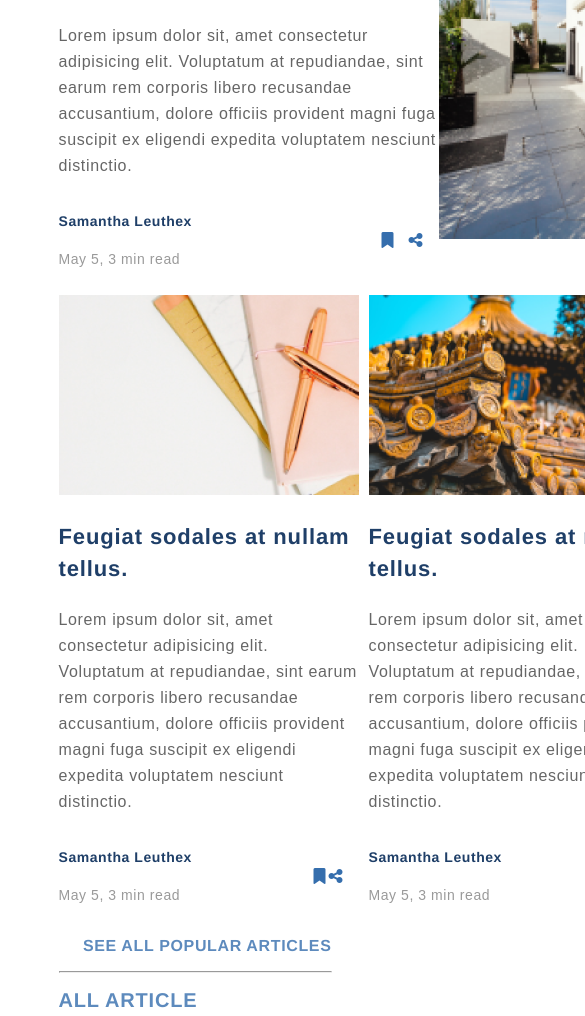
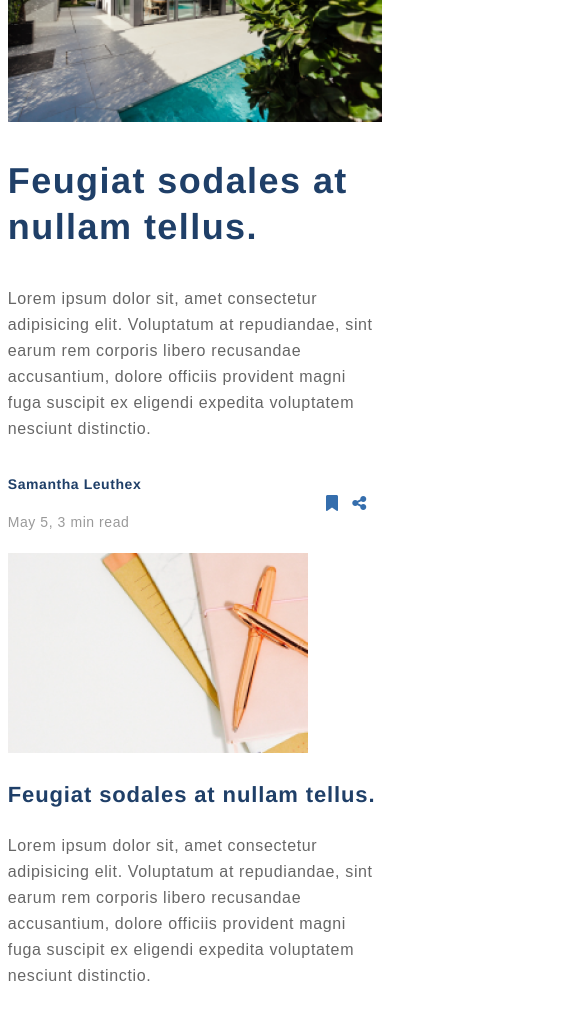
Before and after one commit to Ordnas1/pachaqtec-reto-2, a plain HTML site: page index.html in a window 390 px wide. Shown: the part 647-1663 px from the top of the page, 585 px wide, since content can reach past the window. Drawn offline with Linux system fonts and the light colour scheme; a web font is replaced by a local one.

Commit message:
Add responsive

```diff
--- a/css/styles.css
+++ b/css/styles.css
@@ -2,6 +2,11 @@
 * {
     box-sizing: border-box;
 }
+
+img {
+    max-width: 100%;
+    height: auto;
+  }
 
 *::after, *::before {
     box-sizing: inherit;
@@ -121,6 +126,7 @@ h3 {
     justify-content: center;
     align-items: center;
     margin-bottom: 2em;
+    width: 100vw;
 }
 
 
@@ -145,6 +151,12 @@ h3 {
 
 main {
     padding: 0 15%;
+}
+
+@media(max-width: 1200px){
+    main {
+        padding: 0 2%;
+    }
 }
 
 /* searchbox */
@@ -178,6 +190,8 @@ input[type=text] {
     grid-row-end: 3;
     display: flex;
 }
+
+
 
 .popular-article-main > .popular-article-text {
     order: -1;
@@ -213,9 +227,32 @@ input[type=text] {
     opacity: 0.6;
 }
 
-.popular-article {
-    grid-row-start: 3;
-    grid-row-end: 5;
+
+
+@media(max-width: 950px){
+    .popular-grid {
+        display: grid;
+        grid-template-columns: 1fr;
+        grid-template-rows: auto;
+        justify-items: center;
+        align-items: center;
+        grid-gap: 5px 5px;
+    }
+    .popular-article-main {
+        grid-column: auto;
+        grid-row: auto;
+        flex-direction: column;
+    }
+
+    .popular-article-main > img {
+        order: -1;
+    }
+
+    .popular-article {
+        grid-row: auto;
+        flex-direction: column;
+        justify-content: center;
+    }
 }
 
 .popular-author {
@@ -461,6 +498,15 @@ input[type=text] {
     align-items: center;
 }
 
+@media(max-width: 950px) {
+    .main-footer {
+        margin-right: 2%;
+    }
+    .main-footer .footer-lower {
+        flex-direction: column;
+    }
+}
+
 .main-footer h5 {
     font-family: Helvetica;
     font-style: normal;
```
